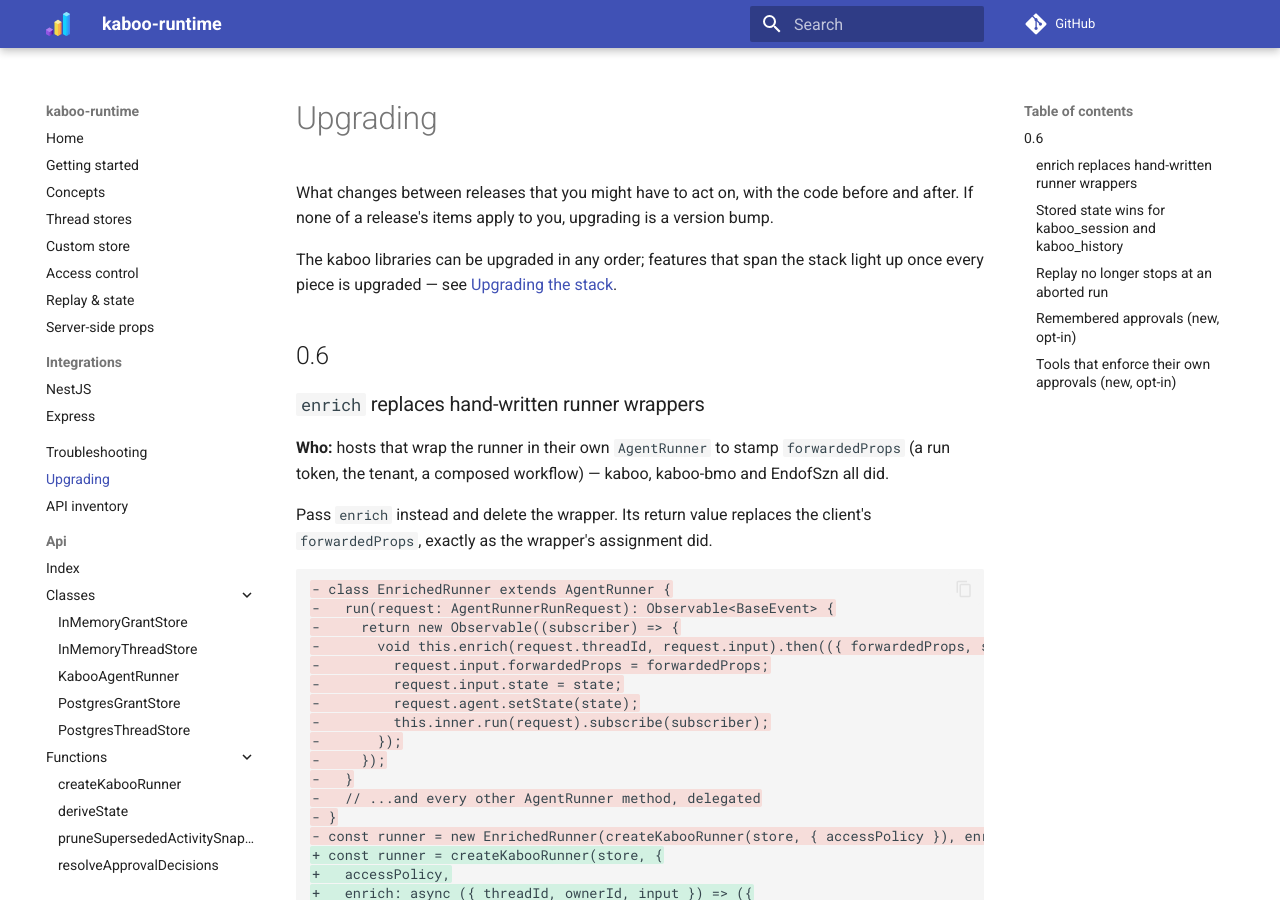
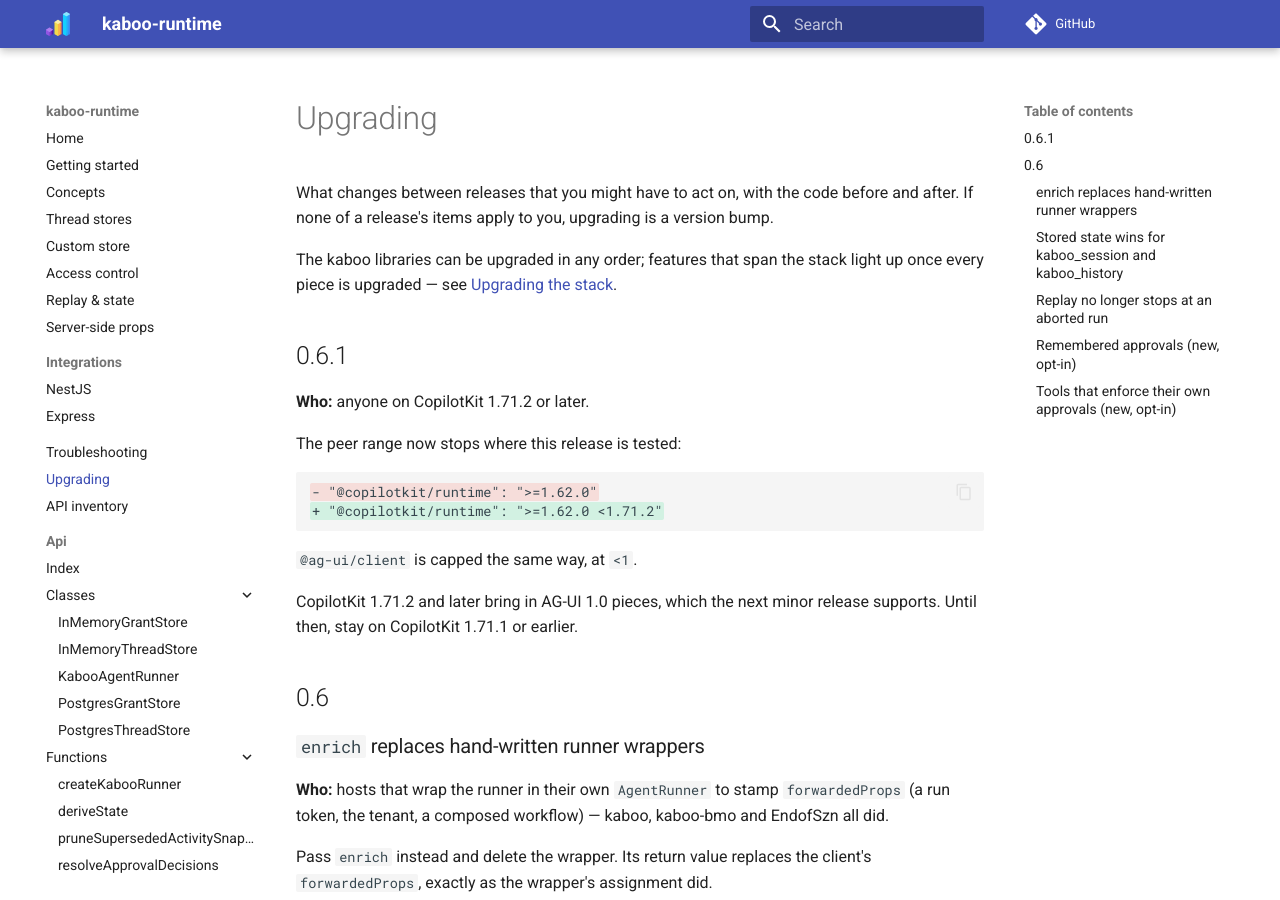
Before and after one commit to gl-pgege/kaboo-runtime, an MkDocs documentation site: the page built from docs/upgrading.md, in a window 1280 px wide and 900 px high. Built offline with MkDocs 1.6.1 and Material for MkDocs 9.7.7, drawn with Linux system fonts in a browser that asks for light colours; comment, search, counter and statistics services are not loaded.

Commit message:
fix: cap peer dependencies at the CopilotKit versions kaboo-runtime is tested with (0.6.1)
CopilotKit 1.71.2 and later pull in AG-UI 1.0 pieces (from 1.71.2 the mcp-apps middleware range resolves to a release needing @ag-ui/client 1.0, and 1.76 moves to @ag-ui/client 1.0). Tested on 1.62.3 through 1.71.1, the peers are now >=1.62.0 <1.71.2 and @ag-ui/client >=0.0.57 <1.

````diff
--- a/docs/upgrading.md
+++ b/docs/upgrading.md
@@ -7,6 +7,22 @@ version bump.
 The kaboo libraries can be upgraded in any order; features that span the stack
 light up once every piece is upgraded — see
 [Upgrading the stack](https://gl-pgege.github.io/kaboo-docs/start-here/#upgrading-the-stack).
+
+## 0.6.1
+
+**Who:** anyone on CopilotKit 1.71.2 or later.
+
+The peer range now stops where this release is tested:
+
+```diff
+- "@copilotkit/runtime": ">=1.62.0"
++ "@copilotkit/runtime": ">=1.62.0 <1.71.2"
+```
+
+`@ag-ui/client` is capped the same way, at `<1`.
+
+CopilotKit 1.71.2 and later bring in AG-UI 1.0 pieces, which the next minor
+release supports. Until then, stay on CopilotKit 1.71.1 or earlier.
 
 ## 0.6
 
--- a/package.json
+++ b/package.json
@@ -1,6 +1,6 @@
 {
   "name": "@pgege/kaboo-runtime",
-  "version": "0.6.0",
+  "version": "0.6.1",
   "description": "A persistence plugin for the CopilotKit runtime: a custom AgentRunner + pluggable ThreadStore that persists the full AG-UI event log and replays it on reload. Framework-agnostic, no HTTP layer.",
   "author": "gl-pgege",
   "license": "MIT",
@@ -65,8 +65,8 @@
     "prepack": "yarn build && yarn docs:api && yarn docs:llms && yarn docs:verify && yarn test"
   },
   "peerDependencies": {
-    "@ag-ui/client": ">=0.0.57",
-    "@copilotkit/runtime": ">=1.62.0",
+    "@ag-ui/client": ">=0.0.57 <1",
+    "@copilotkit/runtime": ">=1.62.0 <1.71.2",
     "pg": ">=8.0.0",
     "rxjs": ">=7.0.0"
   },
````
Also changed, not shown: CHANGELOG.md (+10 -0 lines), llms-full.txt (+16 -0 lines), 1 other file.
